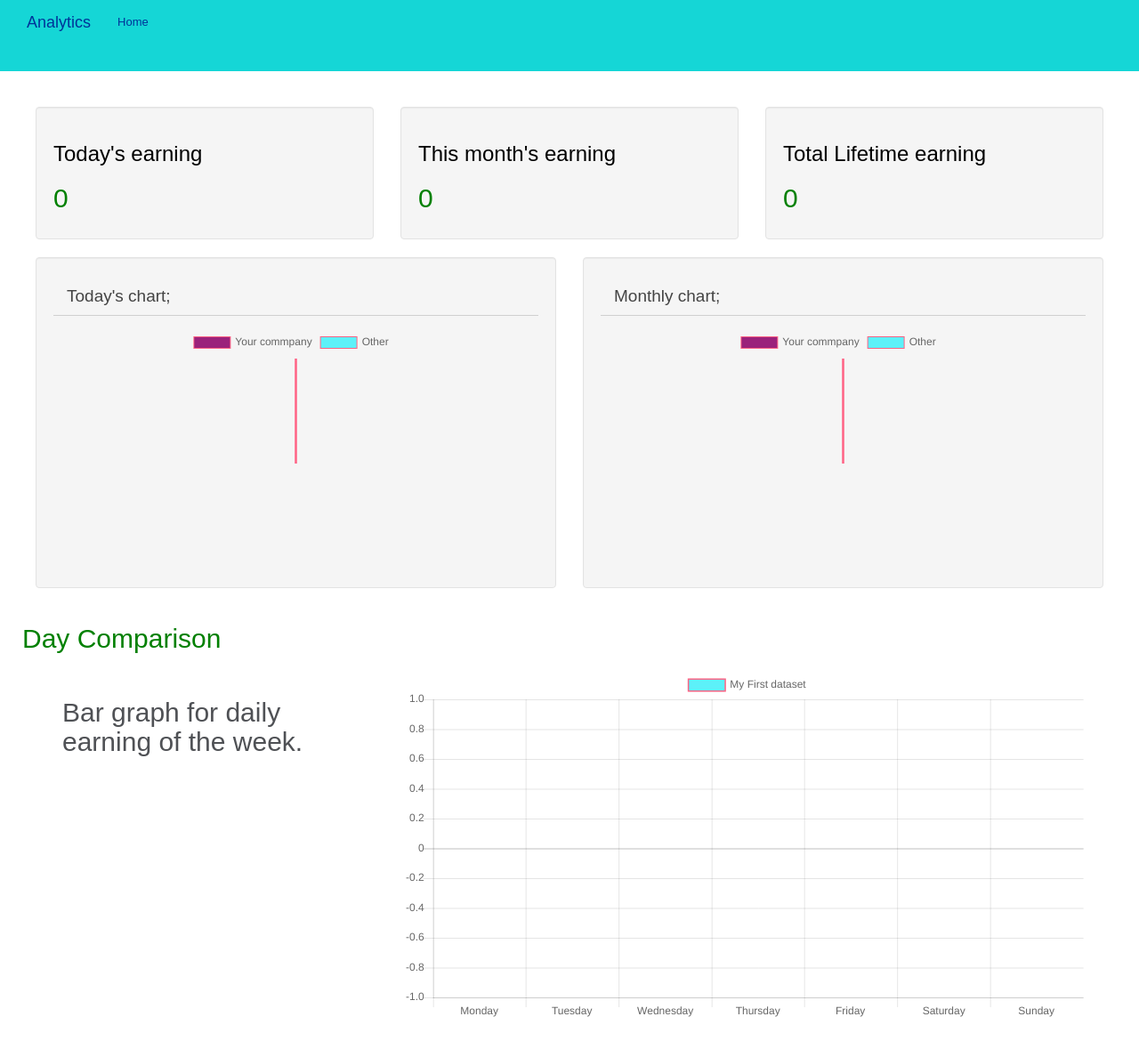
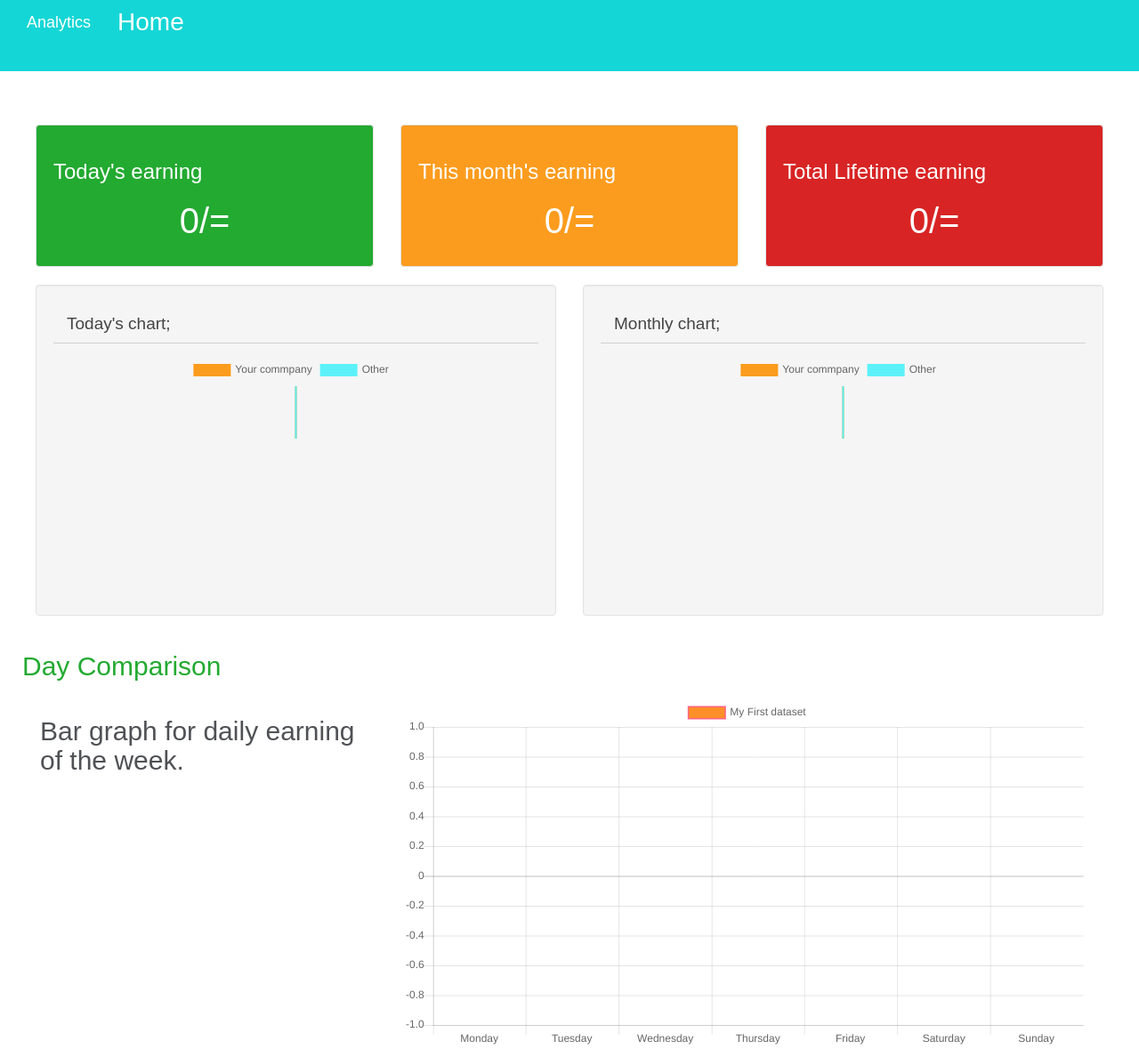
Before and after one commit to AmosKorir/itransapp, a CodeIgniter app: page /itrans/index.php/analytic/index in a window 1280 px wide. Shown: the top 1179 px of the page at 89% size. Before the commit the page ends 1143 px from the top, so only its background shows below. Run offline with CodeIgniter, Linux system fonts and the light colour scheme; data that the repository does not hold is empty.

Commit message:
few changes

```diff
--- a/application/controllers/Analytic.php
+++ b/application/controllers/Analytic.php
@@ -11,7 +11,7 @@ class Analytic extends CI_Controller{
        $number=$this->AnalyticModel->noBuses("2");
         $dayOfWeek=date("w");
         $today=date("Y-m-d");
-
+        echo $today;
 
         //get the company id
         $companyid=2;
@@ -20,6 +20,7 @@ class Analytic extends CI_Controller{
 
     // for one company
        $dateCash=$this->AnalyticModel->dateAmount($today,$companyid);
+       echo $dateCash;
        $monthCash=$this->AnalyticModel->currentMonth($companyid);
 
     //other commpanies
--- a/application/models/AnalyticModel.php
+++ b/application/models/AnalyticModel.php
@@ -32,19 +32,21 @@ public function companyCash($companyid){
 //get the cash of a particular day of one company
 public function dateAmount($date,$companyid){
     $this->db->select("transaction.amount");
-    $this->db->from("bus");
-    $this->db->join('allocation','allocation.busid=bus.busid');
-    $this->db->join('transaction','transaction.allocationid=allocation.id');
+    $this->db->from("transaction");
+    $this->db->join('allocation','allocation.busid=transaction.allocationid');
+    $this->db->join('bus','bus.busid=allocation.busid');
     $this->db->where(array('transaction.date'=>$date,'bus.companyid'=>$companyid));
     $result=$this->db->get();
     $amount=0;
     $result=$result->result_array();
+
     foreach ($result as $row){
+
         $amount+=$row['amount'];
     }
-    return $amount;
+    return $amount/2;
+}
 
-}
 //get the cash of other companies at other days
 public function otherDateAmount($date){
     $this->db->select("transaction.amount");
--- a/application/views/body.php
+++ b/application/views/body.php
@@ -17,21 +17,21 @@
 
 <div class="row">
     <div class="col-md-4">
-        <div class="well"><h3 class="text2">Today's earning</h3>
-        <div class="center"><h2 class="titletext"><?php echo $yourearning;?></h2></div>
+        <div class="well today"><h3 class="text2">Today's earning</h3>
+        <div class="center"><h2 class="titletext"><?php echo $yourearning;?>/=</h2></div>
 
         </div>
 
     </div>
     <div class="col-md-4">
-    <div class="well"><h3 class="text2">This month's earning</h3>
-    <div class="center"><h2 class="titletext"><?php echo $monthearning;?></h2></div>
+    <div class=" well month"><h3 class="text2">This month's earning</h3>
+    <div class="center"><h2 class="titletext"><?php echo $monthearning;?>/=</h2></div>
     </div>
 
     </div>
     <div class="col-md-4">
-    <div class="well"><h3 class="text2">Total Lifetime earning</h3>
-    <div class="center"><h2 class="titletext"><?php echo $lifeEarning;?></h2></div>
+    <div class="well lifetime"><h3 class="text2">Total Lifetime earning</h3>
+    <div class="center"><h2 class="titletext"><?php echo $lifeEarning;?>/=</h2></div>
     </div>
     </div>
 </div>
@@ -48,7 +48,7 @@
 var ctx = document.getElementById('myChart').getContext('2d');
 var chart = new Chart(ctx, {
     // The type of chart we want to create
-    type: 'pie',
+    type: 'doughnut',
 
     // The data for our dataset
     data: {
@@ -60,7 +60,10 @@ var chart = new Chart(ctx, {
             data: [<?php echo $yourearning;?>,<?php echo $othertoday;?>],
             //background color
             backgroundColor:[
-                "#9b227b", "#5cf1f9",
+                "#fc9c1e", "#5cf1f9",
+            ],
+            borderColor:[
+                "#fc9c1e", "#5cf1f9",
             ]
 
         }]
@@ -85,7 +88,7 @@ var chart = new Chart(ctx, {
 var ctx = document.getElementById('monthgraph').getContext('2d');
 var chart = new Chart(ctx, {
     // The type of chart we want to create
-    type: 'pie',
+    type: 'doughnut',
 
     // The data for our dataset
     data: {
@@ -97,7 +100,10 @@ var chart = new Chart(ctx, {
             data: [<?php echo $monthearning;?>,<?php echo $othermonthearning;?>],
             //background color
             backgroundColor:[
-                "#9b227b", "#5cf1f9",
+                "#fc9c1e", "#5cf1f9",
+            ],
+            borderColor:[
+                "#fc9c1e", "#5cf1f9",
             ]
 
         }]
@@ -119,7 +125,7 @@ var chart = new Chart(ctx, {
 <!-- section for the day of the week graph-->
 
     <div class="row">
-        <h2 class="titletext">Day Comparison<h2>
+        <h2 class="greentext">Day Comparison<h2>
         <div class="col-md-4">
         <!-- description goes here -->
         <div class="centertext">
@@ -164,21 +170,28 @@ var chart = new Chart(ctx, {
                 ],
             //background color
             backgroundColor:[
+                "#ff8f28",
+                "#5cf1f9",
+                "#089136",
                 "#5cf1f9",
                 "#5cf1f9",
-                "#5cf1f9",
-                "#5cf1f9",
-                "#5cf1f9",
-                "#5cf1f9",
+                "#28ff70",
                 "#5cf1f9",
             ]
 
-        }]
+        }],
+
     },
 
 
     // Configuration options go here
-    options: {}
+    options: {
+        legend:{
+            labels:{
+
+            }
+        }
+    }
 });
 </script>
 
--- a/application/views/header.php
+++ b/application/views/header.php
@@ -39,7 +39,7 @@
 		padding-top:80px;
 	}
 	.text2{
-		color:black;
+		color:white;
 	}
 	a {
 		color: #003399;
@@ -47,12 +47,41 @@
 		font-weight: normal;
 	}
 	.centertext{
-		margin:30px;
+		margin:5px;
 	}
 	.titletext{
-		color:green;
+		color:white;
+		font-size:40px;
+
+	text-align:center;
 	}
+.month{
 
+		background-color:  #fc9c1e !important;
+	}
+.today{
+    background-color:
+	#23aa31;
+
+}.greentext{
+	color:
+	#23aa31;
+}
+.center{
+	color:white;
+
+	text-align:center;
+}
+
+.lifetime{
+    background-color:  #d82424;
+
+
+}
+a{
+	color:white;
+	font-size:28px;
+}
 	h1 {
 		color: #444;
 		background-color: transparent;
```
